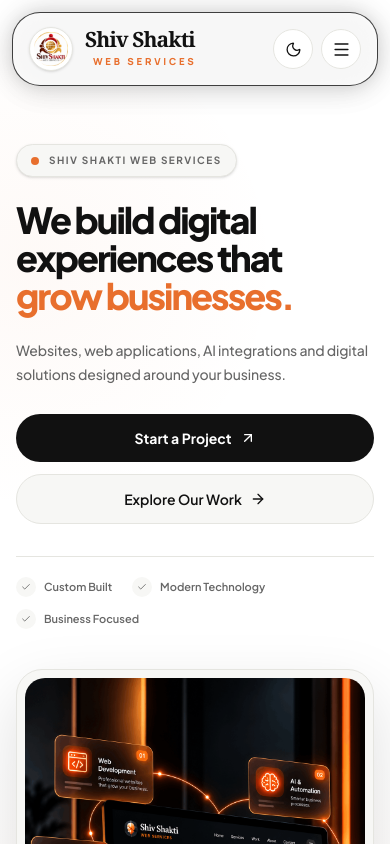
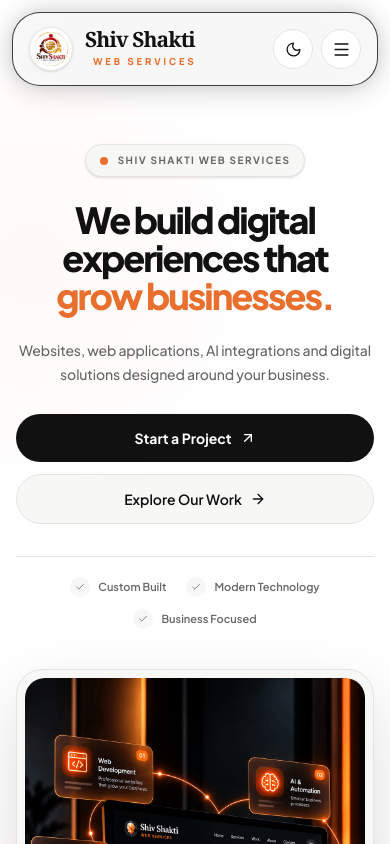
Before and after one commit to shivshaktiwebservices/shivshaktiwebservices, a Next.js app: page / in a window 390 px wide. Shown: the top 844 px of the page. Built offline with nearby package versions, Linux system fonts and the light colour scheme.

Commit message:
Center hero text and elements on mobile view

```diff
--- a/app/components/home/Hero.tsx
+++ b/app/components/home/Hero.tsx
@@ -56,7 +56,7 @@
         <div className="grid items-center gap-10 md:min-h-[calc(100vh-150px)] md:grid-cols-[1.08fr_0.92fr] md:gap-10 xl:gap-16">
 
           {/* LEFT CONTENT */}
-          <motion.div initial={{ opacity: 0, y: 25 }} animate={{ opacity: 1, y: 0 }} transition={{ duration: 0.7, ease: "easeOut" }} className="relative z-10">
+          <motion.div initial={{ opacity: 0, y: 25 }} animate={{ opacity: 1, y: 0 }} transition={{ duration: 0.7, ease: "easeOut" }} className="relative z-10 flex flex-col items-center text-center md:items-start md:text-left">
 
             {/* BRAND LABEL */}
             <div className="mb-6 inline-flex items-center gap-2.5 rounded-full border border-[var(--border)] bg-[var(--surface)] px-3.5 py-2 text-[10px] font-bold uppercase tracking-[0.15em] text-[var(--muted)] shadow-sm sm:mb-7 sm:text-[11px]">
@@ -68,7 +68,7 @@
             </div>
 
             {/* HEADING */}
-            <h1 className="max-w-[700px] text-[36px] font-extrabold leading-[1.05] tracking-[-0.055em] text-[var(--foreground)] sm:text-[42px] md:text-[46px] lg:text-[58px] xl:text-[68px]">
+            <h1 className="mx-auto max-w-[700px] text-[36px] font-extrabold leading-[1.05] tracking-[-0.055em] text-[var(--foreground)] sm:text-[42px] md:mx-0 md:text-[46px] lg:text-[58px] xl:text-[68px]">
               We build digital
               <span className="block">experiences that</span>
               <span className="relative inline-block text-[var(--accent)]">
@@ -77,25 +77,25 @@
             </h1>
 
             {/* DESCRIPTION */}
-            <p className="mt-6 max-w-[560px] text-[14px] font-medium leading-6 tracking-[-0.01em] text-[var(--muted)] sm:mt-7 sm:text-[15px] sm:leading-7">
+            <p className="mx-auto mt-6 max-w-[560px] text-[14px] font-medium leading-6 tracking-[-0.01em] text-[var(--muted)] sm:mt-7 sm:text-[15px] sm:leading-7 md:mx-0">
               Websites, web applications, AI integrations and digital solutions designed around your business.
             </p>
 
             {/* BUTTONS */}
-            <div className="mt-7 flex flex-col gap-3 sm:mt-8 sm:flex-row sm:items-center">
-              <Link href="#contact" className="group inline-flex items-center justify-center gap-2 rounded-full bg-[var(--foreground)] px-6 py-3.5 text-sm font-bold text-[var(--background)] transition-all duration-300 hover:-translate-y-0.5 hover:shadow-xl">
+            <div className="mt-7 flex w-full flex-col gap-3 sm:mt-8 sm:w-auto sm:flex-row sm:items-center sm:justify-center md:justify-start">
+              <Link href="#contact" className="group inline-flex w-full items-center justify-center gap-2 rounded-full bg-[var(--foreground)] px-6 py-3.5 text-sm font-bold text-[var(--background)] transition-all duration-300 hover:-translate-y-0.5 hover:shadow-xl sm:w-auto">
                 Start a Project
                 <ArrowUpRight size={16} className="transition-transform duration-300 group-hover:translate-x-0.5 group-hover:-translate-y-0.5" />
               </Link>
 
-              <Link href="#work" className="group inline-flex items-center justify-center gap-2 rounded-full border border-[var(--border)] bg-[var(--surface)] px-6 py-3.5 text-sm font-semibold text-[var(--foreground)] transition-all duration-300 hover:-translate-y-0.5 hover:border-[var(--foreground)]">
+              <Link href="#work" className="group inline-flex w-full items-center justify-center gap-2 rounded-full border border-[var(--border)] bg-[var(--surface)] px-6 py-3.5 text-sm font-semibold text-[var(--foreground)] transition-all duration-300 hover:-translate-y-0.5 hover:border-[var(--foreground)] sm:w-auto">
                 Explore Our Work
                 <ArrowRight size={16} className="transition-transform duration-300 group-hover:translate-x-1" />
               </Link>
             </div>
 
             {/* TRUST POINTS */}
-            <div className="mt-8 flex flex-wrap items-center gap-x-5 gap-y-3 border-t border-[var(--border)] pt-5 sm:mt-9 sm:gap-x-7 sm:pt-6">
+            <div className="mt-8 flex flex-wrap items-center justify-center gap-x-5 gap-y-3 border-t border-[var(--border)] pt-5 sm:mt-9 sm:gap-x-7 sm:pt-6 md:justify-start">
               <div className="flex items-center gap-2 text-[11px] font-semibold text-[var(--muted)]">
                 <span className="flex h-5 w-5 items-center justify-center rounded-full bg-[var(--surface)]">
                   <Check size={10} />
```
